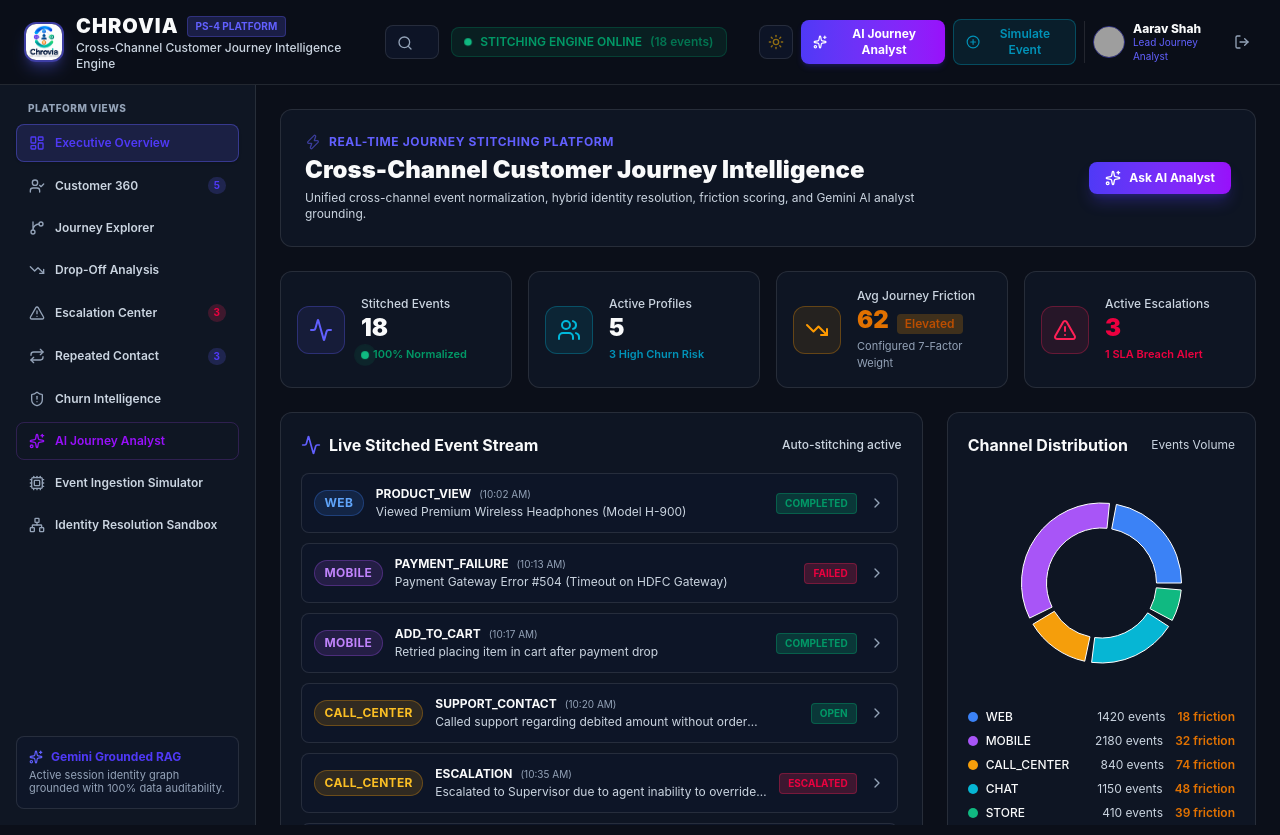
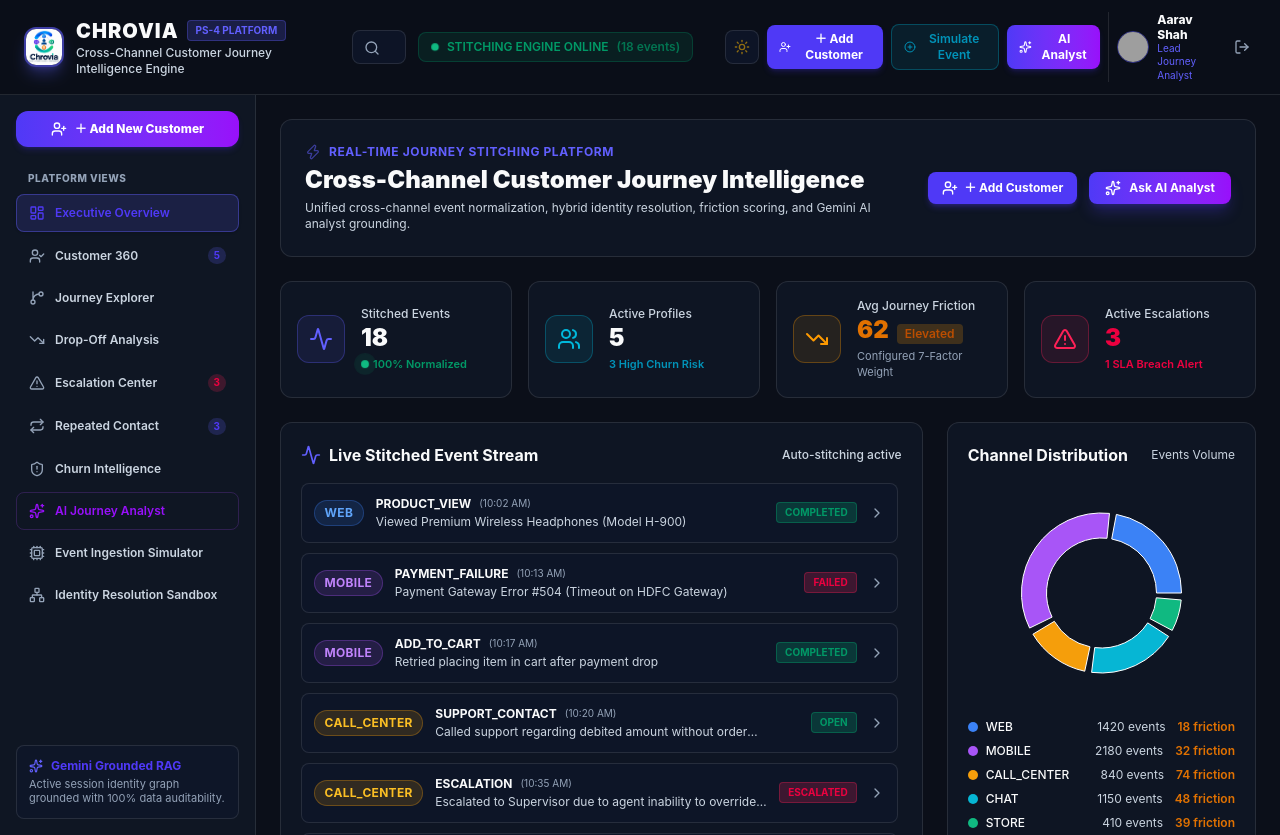
Before and after one commit to shauryadoshi9/Chrovia, a React (Vite) app: page / in a window 1280 px wide. Both pictures are taken after a click on the button "Launch Platform". Built offline with nearby package versions, Linux system fonts and the light colour scheme; grey boxes are pictures that could not be loaded.

Commit message:
Add global customer management and Add Customer action triggers across Header, Sidebar, and Executive Overview

```diff
--- a/src/App.jsx
+++ b/src/App.jsx
@@ -43,17 +43,14 @@ export default function App() {
   const [searchQuery, setSearchQuery] = useState("");
   const [selectedCustomerId, setSelectedCustomerId] = useState("1001");
 
-  // Global Platform State
   const [customers, setCustomers] = useState(INITIAL_CUSTOMERS);
   const [events, setEvents] = useState(INITIAL_EVENTS);
   const [issues, setIssues] = useState(INITIAL_ISSUES);
   const [escalations, setEscalations] = useState(INITIAL_ESCALATIONS);
 
-  // Modals state
   const [isSimulatorOpen, setIsSimulatorOpen] = useState(false);
   const [customerModal, setCustomerModal] = useState({ isOpen: false, mode: "add", customerData: null });
 
-  // Auth Action Handlers
   const handleAuthenticate = (userData) => {
     setUserSession(userData);
     setIsAuthModalOpen(false);
@@ -77,7 +74,6 @@ export default function App() {
     setCurrentPage("dashboard");
   };
 
-  // Save Add/Edit Customer Handler
   const handleSaveCustomer = (updatedCustomer) => {
     if (customerModal.mode === "add") {
       setCustomers(prev => [updatedCustomer, ...prev]);
@@ -89,7 +85,6 @@ export default function App() {
     setCustomerModal({ isOpen: false, mode: "add", customerData: null });
   };
 
-  // Live Event Ingestion Handler
   const handleAddLiveEvent = (newEvent) => {
     setEvents(prev => [newEvent, ...prev]);
 
@@ -144,6 +139,7 @@ export default function App() {
         searchQuery={searchQuery}
         setSearchQuery={setSearchQuery}
         onOpenSimulator={() => setIsSimulatorOpen(true)}
+        onOpenAddCustomer={() => setCustomerModal({ isOpen: true, mode: "add", customerData: null })}
         eventsCount={events.length}
         userSession={userSession}
         onLogout={handleLogout}
@@ -162,6 +158,7 @@ export default function App() {
             escalations: escalations.filter(e => e.status !== "RESOLVED").length,
             repeatIssues: issues.filter(i => i.repeat_contact_count > 1).length
           }}
+          onOpenAddCustomer={() => setCustomerModal({ isOpen: true, mode: "add", customerData: null })}
         />
 
         <main className="flex-1 p-6 overflow-y-auto max-h-[calc(100vh-60px)]">
@@ -174,6 +171,7 @@ export default function App() {
               escalations={escalations}
               onNavigateTab={setActiveTab}
               onSelectCustomer={setSelectedCustomerId}
+              onOpenAddCustomer={() => setCustomerModal({ isOpen: true, mode: "add", customerData: null })}
             />
           )}
 
--- a/src/components/ExecutiveOverview.jsx
+++ b/src/components/ExecutiveOverview.jsx
@@ -4,12 +4,11 @@ import {
   Users,
   AlertTriangle,
   TrendingDown,
-  ShieldAlert,
-  Repeat,
-  Clock,
   ChevronRight,
   Sparkles,
-  Zap
+  Zap,
+  ShieldAlert,
+  UserPlus
 } from "lucide-react";
 import { ResponsiveContainer, PieChart, Pie, Cell, Tooltip } from "recharts";
 import { CHANNEL_METRICS } from "../data/mockData";
@@ -20,7 +19,8 @@ export default function ExecutiveOverview({
   issues = [],
   escalations = [],
   onNavigateTab,
-  onSelectCustomer
+  onSelectCustomer,
+  onOpenAddCustomer
 }) {
   const totalEvents = events.length;
   const totalCustomers = customers.length;
@@ -47,6 +47,16 @@ export default function ExecutiveOverview({
         </div>
 
         <div className="flex items-center space-x-3 shrink-0">
+          {onOpenAddCustomer && (
+            <button
+              onClick={onOpenAddCustomer}
+              className="px-3.5 py-2 rounded-lg bg-indigo-600 hover:bg-indigo-500 text-white text-xs font-bold flex items-center space-x-1.5 shadow-md shadow-indigo-600/30 cursor-pointer"
+            >
+              <UserPlus className="w-4 h-4" />
+              <span>＋ Add Customer</span>
+            </button>
+          )}
+
           <button
             onClick={() => onNavigateTab("ai_analyst")}
             className="px-4 py-2 bg-gradient-to-r from-indigo-600 to-purple-600 hover:from-indigo-500 hover:to-purple-500 text-white rounded-lg text-xs font-bold flex items-center space-x-2 shadow-lg shadow-indigo-600/30 transition-all cursor-pointer"
@@ -229,8 +239,20 @@ export default function ExecutiveOverview({
         <div className="flex items-center justify-between">
           <div className="flex items-center space-x-2">
             <ShieldAlert className="w-5 h-5 text-rose-500" />
-            <h3 className="text-base font-bold text-[var(--text-main)]">High Friction & Churn Risk Customer Watchlist</h3>
+            <h3 className="text-base font-bold text-[var(--text-main)]">Customer Profiles Watchlist ({customers.length})</h3>
           </div>
+
+          <div className="flex items-center space-x-3">
+            {onOpenAddCustomer && (
+              <button
+                onClick={onOpenAddCustomer}
+                className="text-xs text-indigo-600 dark:text-indigo-400 hover:underline font-bold flex items-center space-x-1"
+              >
+                <UserPlus className="w-3.5 h-3.5" />
+                <span>＋ Add Customer</span>
+              </button>
+            )}
+
             <button
               onClick={() => onNavigateTab("churn")}
               className="text-xs text-indigo-600 dark:text-indigo-400 hover:underline font-semibold"
@@ -238,9 +260,10 @@ export default function ExecutiveOverview({
               View Churn Intelligence →
             </button>
           </div>
+        </div>
 
         <div className="grid grid-cols-1 md:grid-cols-3 gap-4">
-          {customers.slice(0, 3).map(customer => (
+          {customers.map(customer => (
             <div
               key={customer.id}
               onClick={() => {
@@ -274,7 +297,7 @@ export default function ExecutiveOverview({
                 <div>
                   <span className="text-[var(--text-dim)] block text-[10px]">Churn Risk</span>
                   <span className={`badge ${
-                    customer.churn_risk === "CRITICAL"
+                    customer.churn_risk === "CRITICAL" || customer.churn_risk === "HIGH"
                       ? "bg-rose-500/20 text-rose-600 dark:text-rose-300 border-rose-500/40"
                       : "bg-amber-500/20 text-amber-600 dark:text-amber-300 border-amber-500/40"
                   }`}>
--- a/src/components/Header.jsx
+++ b/src/components/Header.jsx
@@ -1,5 +1,5 @@
 import React from "react";
-import { Activity, ShieldCheck, Sparkles, PlusCircle, Search, Cpu, LogOut, Sun, Moon } from "lucide-react";
+import { Activity, ShieldCheck, Sparkles, PlusCircle, Search, Cpu, LogOut, Sun, Moon, UserPlus } from "lucide-react";
 
 export default function Header({
   activeTab,
@@ -7,6 +7,7 @@ export default function Header({
   searchQuery,
   setSearchQuery,
   onOpenSimulator,
+  onOpenAddCustomer,
   eventsCount,
   userSession,
   onLogout,
@@ -74,20 +75,31 @@ export default function Header({
             )}
           </button>
 
+          {/* Add Customer Button */}
           <button
-            onClick={() => setActiveTab("ai_analyst")}
-            className="flex items-center space-x-2 px-3 py-1.5 rounded-lg bg-gradient-to-r from-indigo-600 to-purple-600 hover:from-indigo-500 hover:to-purple-500 text-white text-xs font-bold shadow-md shadow-indigo-600/20 transition-all cursor-pointer"
+            onClick={onOpenAddCustomer}
+            className="flex items-center space-x-1.5 px-3 py-1.5 rounded-lg bg-indigo-600 hover:bg-indigo-500 text-white text-xs font-bold shadow-md shadow-indigo-600/20 transition-all cursor-pointer"
+            title="Add New Customer Profile"
           >
-            <Sparkles className="w-4 h-4" />
-            <span className="hidden sm:inline">AI Journey Analyst</span>
+            <UserPlus className="w-4 h-4" />
+            <span className="hidden sm:inline">＋ Add Customer</span>
           </button>
 
+          {/* Simulate Event Button */}
           <button
             onClick={onOpenSimulator}
             className="flex items-center space-x-1.5 px-3 py-1.5 rounded-lg bg-cyan-500/10 hover:bg-cyan-500/20 text-cyan-600 dark:text-cyan-400 border border-cyan-500/30 text-xs font-semibold transition-all cursor-pointer"
           >
             <PlusCircle className="w-4 h-4" />
             <span className="hidden sm:inline">Simulate Event</span>
+          </button>
+
+          <button
+            onClick={() => setActiveTab("ai_analyst")}
+            className="flex items-center space-x-2 px-3 py-1.5 rounded-lg bg-gradient-to-r from-indigo-600 to-purple-600 hover:from-indigo-500 hover:to-purple-500 text-white text-xs font-bold shadow-md shadow-indigo-600/20 transition-all cursor-pointer"
+          >
+            <Sparkles className="w-4 h-4" />
+            <span className="hidden sm:inline">AI Analyst</span>
           </button>
 
           {/* User Session Profile Badge */}
--- a/src/components/Sidebar.jsx
+++ b/src/components/Sidebar.jsx
@@ -9,10 +9,11 @@ import {
   ShieldAlert,
   Sparkles,
   Cpu,
-  Network
+  Network,
+  UserPlus
 } from "lucide-react";
 
-export default function Sidebar({ activeTab, setActiveTab, counts = {} }) {
+export default function Sidebar({ activeTab, setActiveTab, counts = {}, onOpenAddCustomer }) {
   const navItems = [
     { id: "overview", label: "Executive Overview", icon: LayoutDashboard, category: "Analytics" },
     { id: "customer360", label: "Customer 360", icon: UserCheck, category: "Analytics", badge: counts.customers },
@@ -29,6 +30,17 @@ export default function Sidebar({ activeTab, setActiveTab, counts = {} }) {
   return (
     <aside className="w-64 bg-[var(--bg-panel)] border-r border-[var(--border-panel)] p-4 flex flex-col justify-between shrink-0 min-h-[calc(100vh-60px)] transition-colors">
       <div className="space-y-6">
+
+        {/* Add Customer Quick Button */}
+        {onOpenAddCustomer && (
+          <button
+            onClick={onOpenAddCustomer}
+            className="w-full py-2.5 px-3 rounded-xl bg-gradient-to-r from-indigo-600 to-purple-600 hover:from-indigo-500 hover:to-purple-500 text-white text-xs font-extrabold flex items-center justify-center space-x-2 shadow-md shadow-indigo-600/20 transition-all cursor-pointer"
+          >
+            <UserPlus className="w-4 h-4" />
+            <span>＋ Add New Customer</span>
+          </button>
+        )}
 
         {/* Navigation Section */}
         <div>
```
Lines whose indentation alone changed are shown as unchanged.
